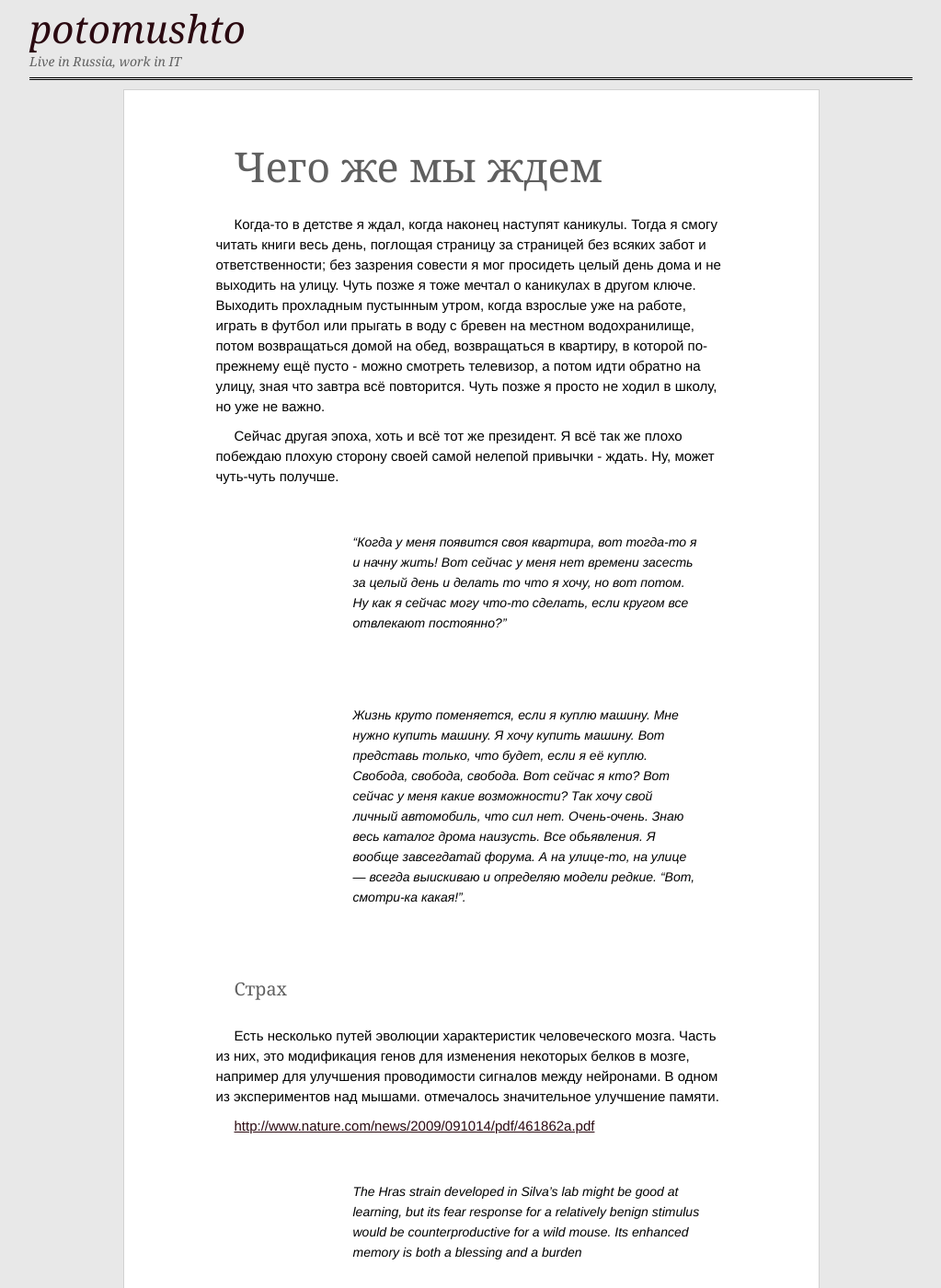
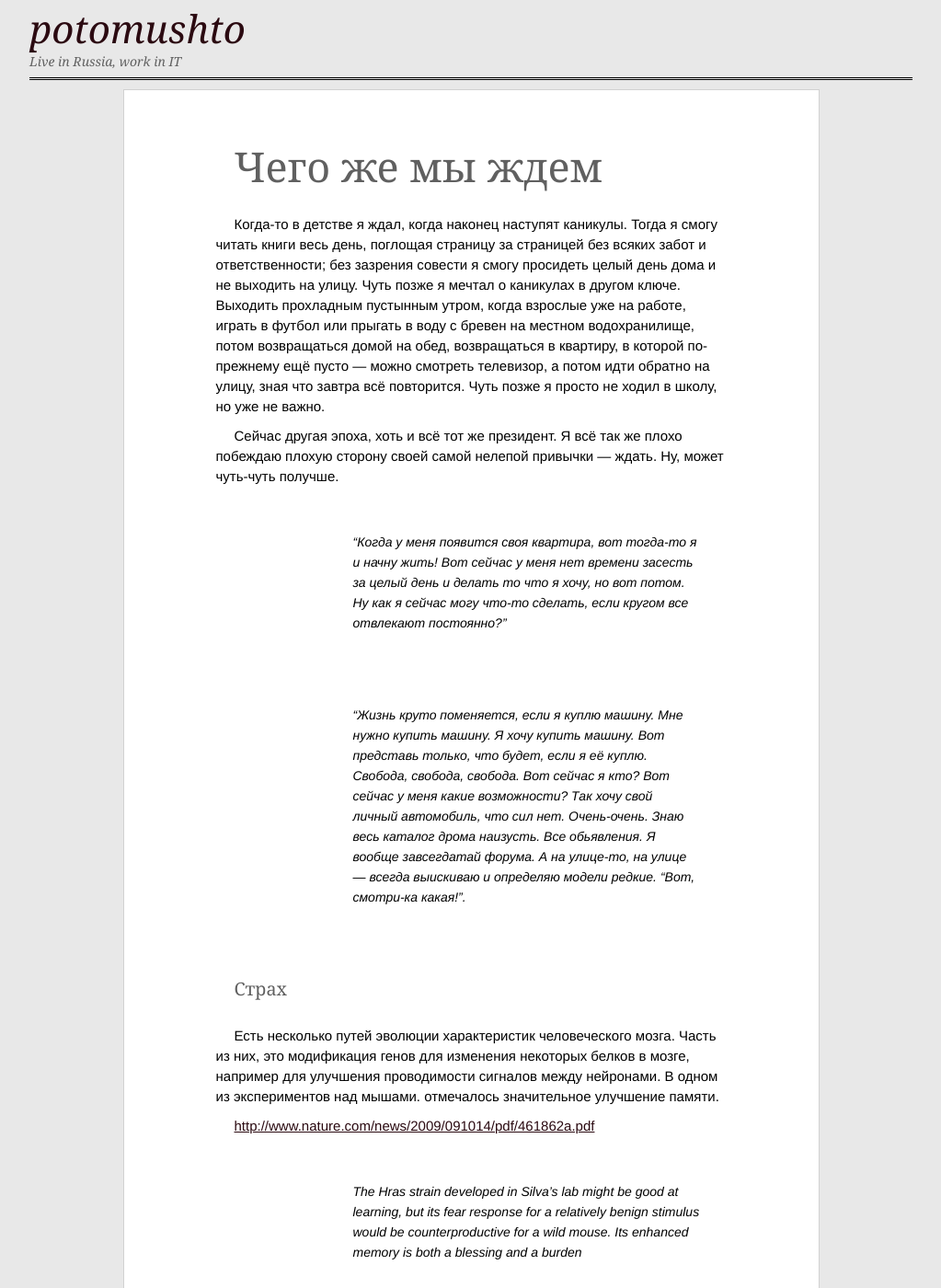
Before and after one commit to ptmt/ptmt.github.com, a Jekyll site: the page built from _posts/2012-05-10-what-are-we-waiting-for.md, in a window 1280 px wide and 1400 px high. Shown: the whole window at 92% size, without its empty margins (128-1151 px from the left). Built offline with Jekyll 4.4.1, drawn with Linux system fonts in a browser that asks for light colours; Markdown is read by kramdown in place of the engine named in the settings; some of the changed text lies outside the part shown.

Commit message:
Update _posts/2012-05-10-what-are-we-waiting-for.md

```diff
--- a/_posts/2012-05-10-what-are-we-waiting-for.md
+++ b/_posts/2012-05-10-what-are-we-waiting-for.md
@@ -5,13 +5,15 @@ title:  Чего же мы ждем
 # {{ page.title }}
 
 
-Когда-то в детстве я ждал, когда наконец наступят каникулы. Тогда я смогу читать книги весь день, поглощая страницу за страницей без всяких забот и ответственности; без зазрения совести я мог просидеть целый день дома и не выходить на улицу. Чуть позже я тоже мечтал о каникулах в другом ключе. Выходить прохладным пустынным утром, когда взрослые уже на работе, играть в футбол или прыгать в воду с бревен на местном водохранилище, потом возвращаться домой на обед, возвращаться в квартиру, в которой по-прежнему ещё пусто - можно смотреть телевизор, а потом идти обратно на улицу, зная что завтра всё повторится. Чуть позже я просто не ходил в школу, но уже не важно.
+Когда-то в детстве я ждал, когда наконец наступят каникулы. Тогда я смогу читать книги весь день, поглощая страницу за страницей без всяких забот и ответственности; без зазрения совести я смогу просидеть целый день дома и не выходить на улицу. Чуть позже я мечтал о каникулах в другом ключе. Выходить прохладным пустынным утром, когда взрослые уже на работе, играть в футбол или прыгать в воду с бревен на местном водохранилище, потом возвращаться домой на обед, возвращаться в квартиру, в которой по-прежнему ещё пусто — можно смотреть телевизор, а потом идти обратно на улицу, зная что завтра всё повторится. Чуть позже я просто не ходил в школу, но уже не важно.
 
-Сейчас другая эпоха, хоть и всё тот же президент. Я всё так же плохо побеждаю плохую сторону своей самой нелепой привычки - ждать. Ну, может чуть-чуть получше.
+Сейчас другая эпоха, хоть и всё тот же президент. Я всё так же плохо побеждаю плохую сторону своей самой нелепой привычки — ждать. Ну, может чуть-чуть получше.
 
 > “Когда у меня появится своя квартира, вот тогда-то я и начну жить! Вот сейчас у меня нет времени засесть за целый день и делать то что я хочу, но вот потом. Ну как я сейчас могу что-то сделать, если кругом все отвлекают постоянно?”
 
-> Жизнь круто поменяется, если я куплю машину. Мне нужно купить машину. Я хочу купить машину. Вот представь только, что будет, если я её куплю. Свобода, свобода, свобода. Вот сейчас я кто? Вот сейчас у меня какие возможности? Так хочу свой личный автомобиль, что сил нет. Очень-очень. Знаю весь каталог дрома наизусть. Все обьявления. Я вообще завсегдатай форума. А на улице-то, на улице — всегда выискиваю и определяю модели редкие. "Вот, смотри-ка какая!".
+
+
+> "Жизнь круто поменяется, если я куплю машину. Мне нужно купить машину. Я хочу купить машину. Вот представь только, что будет, если я её куплю. Свобода, свобода, свобода. Вот сейчас я кто? Вот сейчас у меня какие возможности? Так хочу свой личный автомобиль, что сил нет. Очень-очень. Знаю весь каталог дрома наизусть. Все обьявления. Я вообще завсегдатай форума. А на улице-то, на улице — всегда выискиваю и определяю модели редкие. "Вот, смотри-ка какая!".
 
 
 ##Страх
```
Also changed, not shown: other parts of _posts/2012-05-10-what-are-we-waiting-for.md (+4 -5 lines).
